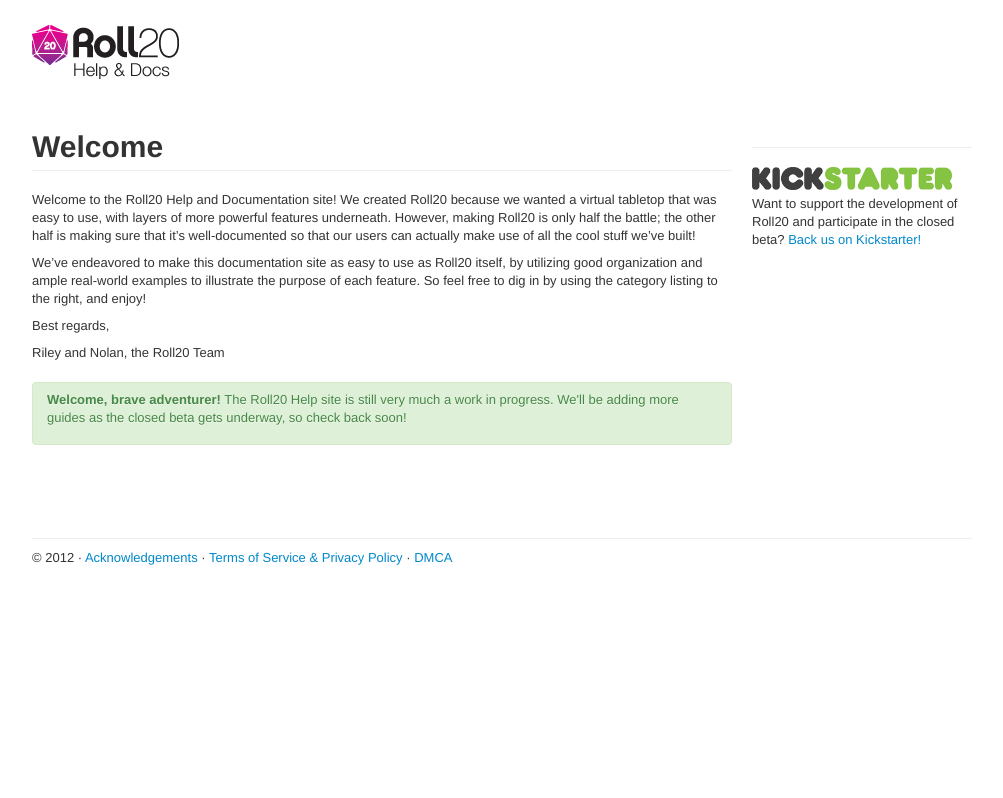
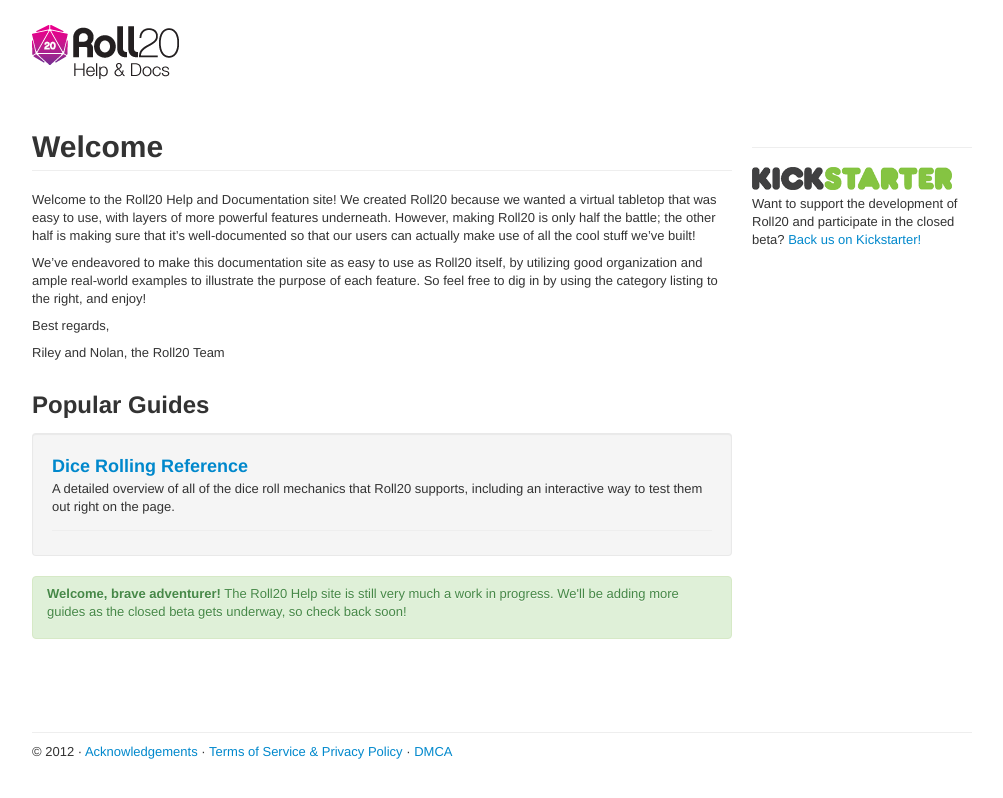
Before and after one commit to Roll20/help.roll20.net, a Jekyll site: the page built from index.markdown, in a window 1280 px wide. Shown: the top 798 px of the page, without its empty margins (138-1141 px from the left). Built offline with Jekyll 4.4.1, drawn with Linux system fonts in a browser that asks for light colours; nearby versions of some CDN libraries; comment, search, counter and statistics services are not loaded.

Commit message:
adding popular to front page

```diff
--- a/_posts/2012-04-22-dice-rolling-reference.markdown
+++ b/_posts/2012-04-22-dice-rolling-reference.markdown
@@ -2,6 +2,7 @@
 layout: default
 title: Dice Rolling Reference
 categories: advanced popular
+description: A detailed overview of all of the dice roll mechanics that Roll20 supports, including an interactive way to test them out right on the page.
 ---
 
 Roll20 features support for a wide array of dice mechanics. On this page we've compiled a list of all of the different types of dice rolls you can perform. Each type also has an interactive example box where you can make actual rolls using the same roll system that's built in to Roll20 -- a great way to experiment and check to make sure we can support your role playing game system of choice. If you don't see a dice mechanic listed here that you need, get in touch with us and we'll see if we can add it.
--- a/css/roll20help.css
+++ b/css/roll20help.css
@@ -98,3 +98,15 @@ footer {
 	padding-top: 10px;
 	border-top: 1px solid #EEE;
 }
+
+.popular-list ul {
+	margin: 0;
+	padding: 0;
+	list-style-type: none;
+}
+
+.popular-list ul li {
+	margin: 0px 0px 5px 0px;
+	padding: 0px 0px 5px 0px;
+	border-bottom: 1px solid #EEE;
+}
--- a/index.markdown
+++ b/index.markdown
@@ -27,6 +27,22 @@ Riley and Nolan, the Roll20 Team
   </div>
 </div> -->
 
+<h2>Popular Guides</h2>
+
+<div class="well popular-list">
+
+  <ul>
+  {% for post in site.categories.popular reversed %}
+    <li>
+
+        <h3> <a href="{{ post.url }}" id="{{ cat }}">{{ post.title }}</a></h3>
+        <p>{{ post.description }}</p>
+
+    </li>
+  {% endfor %}
+  </ul>
+</div>
+
 <div class="alert alert-success" style="margin-top: 20px;">
   <p><strong>Welcome, brave adventurer!</strong> The Roll20 Help site is still very much a work in progress. We'll be adding more guides as the closed beta gets underway, so check back soon!</p>
 </div>
```
